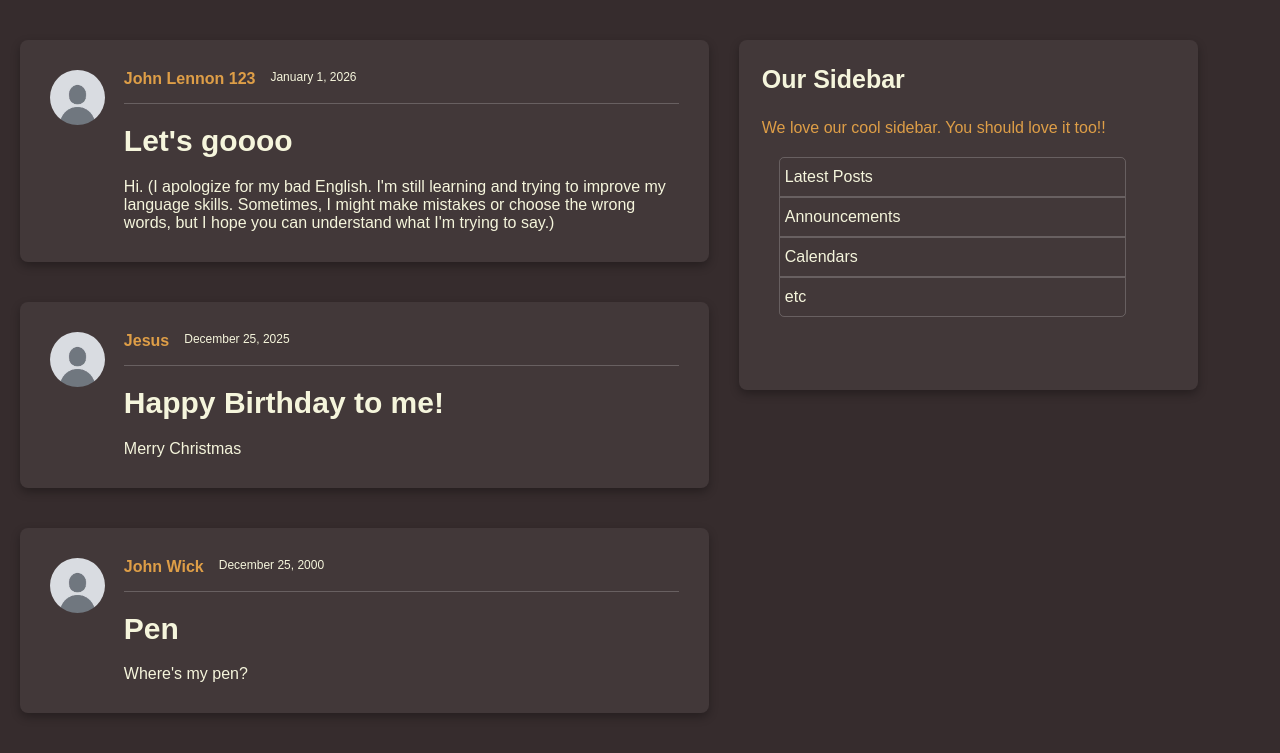
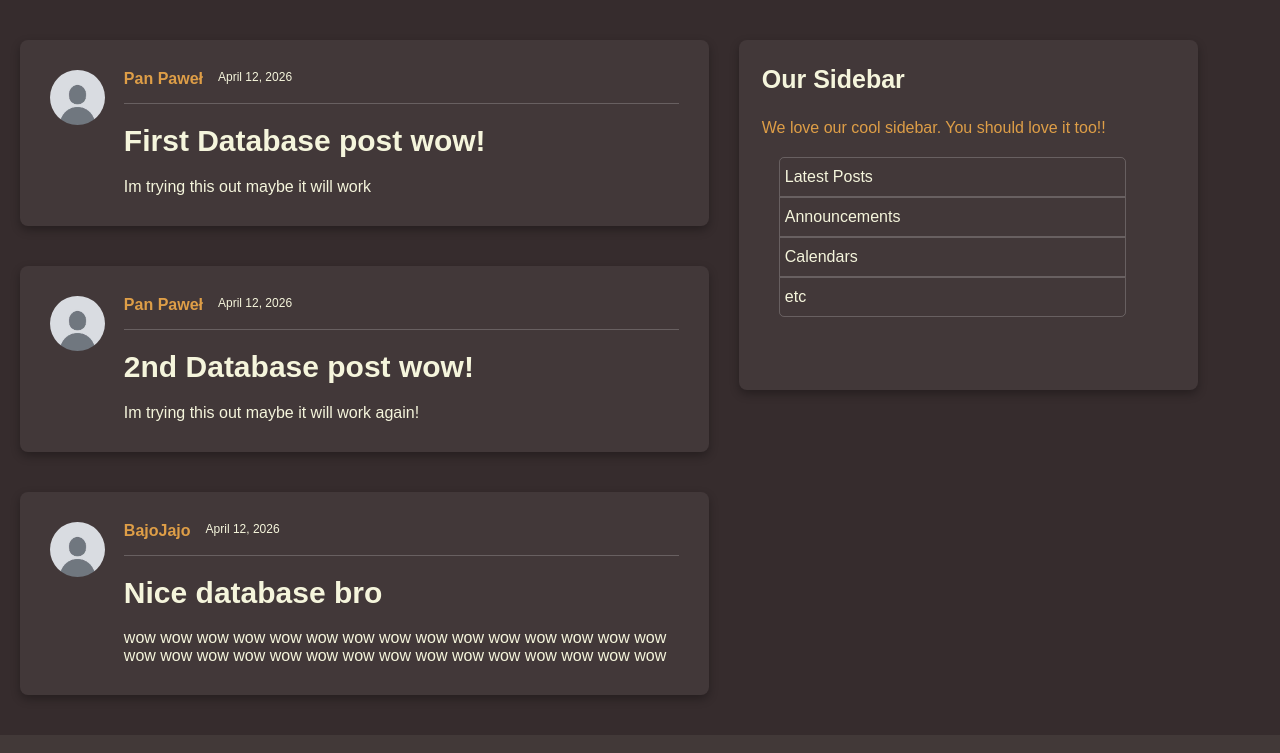
Before and after one commit to mikolajpioro/FullStackApp, a FastAPI app: page /posts in a window 1280 px wide. Shown: the part 82-835 px from the top of the page. Run offline with FastAPI, Linux system fonts and the light colour scheme.

Commit message:
feat: enhance user and post handling with database integration, update templates for user profile images and post dates

```diff
--- a/main.py
+++ b/main.py
@@ -4,7 +4,7 @@ from fastapi.staticfiles import StaticFiles
 from fastapi.exceptions import RequestValidationError
 from fastapi.responses import JSONResponse
 from starlette.exceptions import HTTPException as StarletteHTTPException
-from schemas import PostCreate, PostResponse
+from schemas import PostCreate, PostResponse, UserResponse, UserCreate
 from typing import Annotated
 from sqlalchemy import select
 from sqlalchemy.orm import Session
@@ -22,80 +22,142 @@ app.mount('/media', StaticFiles(directory='static'), name = 'media')
 template = Jinja2Templates(directory='templates')
 
 
-posts: list[dict] = [
-    {
-        "id": 1,
-        "author": "John Lennon 123",
-        "title": "Let's goooo",
-        "content": "Hi. (I apologize for my bad English. I'm still learning and trying to improve my language skills. "
-                "Sometimes, I might make mistakes or choose the wrong words,"
-                " but I hope you can understand what I'm trying to say.)",
-        "date_posted": "January 1, 2026"
-    },
-    {
-        "id": 2,
-        "author": "Jesus",
-        "title": "Happy Birthday to me!",
-        "content": "Merry Christmas",
-        "date_posted": "December 25, 2025"
-    },
-    {
-        "id": 3,
-        "author": "John Wick",
-        "title": "Pen",
-        "content": "Where's my pen?",
-        "date_posted": "December 25, 2000"
-    },
-
-]
-
 @app.get("/", include_in_schema=False, name="home")
-@app.get("/posts", include_in_schema=False ,name="posts")
-def home_page(request: Request):
-    return template.TemplateResponse(request, "home.html", {"posts": posts, "title": "Home"})
+@app.get("/posts", include_in_schema=False, name="posts")
+def home(request: Request, db: Annotated[Session, Depends(get_db)]):
+    result = db.execute(select(models.Post))
+    posts = result.scalars().all()
+    return template.TemplateResponse(
+        request,
+        "home.html",
+        {"posts": posts, "title": home}
+    )
 
 @app.get("/posts/{post_id}", include_in_schema=False)
-def post_page(request: Request, post_id: int):
-    for post in posts:
-        if post.get("id") == post_id:
-            title = post['title'][:50]
-            return template.TemplateResponse(request, "post.html", {"post": post, "title": title})
-    raise HTTPException(status_code=status.HTTP_404_NOT_FOUND, detail="Couldn't find this post")
+def post_page(request: Request, post_id: int, db: Annotated[Session, Depends(get_db)]):
+    result = db.execute(select(models.Post).where(models.Post.id == post_id))
+    post = result.scalars().first()
+    if post:
+        title = post.title[:50]
+        return template.TemplateResponse(
+            request,
+            "post.html",
+            {"post": post, "title": title}
+        )
+    else:
+        raise HTTPException(
+            status_code = status.HTTP_404_NOT_FOUND,
+            detail = "Post not found",
+        )
+
+# add users posts page: 43:08
+
+
+# api endpoints -----------------------------------------------
+
+# adding new users to the the database--------
+@app.post("/api/users", response_model=UserResponse, status_code=status.HTTP_201_CREATED,)
+def create_user(user: UserCreate, db: Annotated[Session, Depends(get_db)]):
+
+    result = db.execute(select(models.User).where(models.User.username == user.username),)
+    existing_user = result.scalars().first()
+
+    if existing_user:
+        raise HTTPException(
+            status_code = status.HTTP_400_BAD_REQUEST,
+            detail = "Username already exists",
+        )
+
+    result = db.execute(select(models.User).where(models.User.email == user.email),)
+    existing_email = result.scalars().first()
+
+    if existing_email:
+        raise HTTPException(
+            status_code = status.HTTP_400_BAD_REQUEST,
+            detail = "Email already exists",
+        )
+
+    new_user = models.User(
+        username = user.username,
+        email = user.email,
+    )
+
+    db.add(new_user)
+    db.commit()
+    db.refresh(new_user)
+
+    return new_user
 
 
 
+@app.get("/api/users/{user_id}", response_model=UserResponse,)
+def get_user(user_id: int, db: Annotated[Session, Depends(get_db)]):
 
-# api endpoints -----------------------------------------------
-@app.get("/api/posts", response_model=list[PostResponse])
-def get_posts():
+    result = db.execute(select(models.User).where(models.User.id == user_id),)
+    user = result.scalars().first()
+
+    if user:
+        return user
+    else: #nwm czy dobrze 39:00
+        raise HTTPException(
+            status_code=status.HTTP_404_NOT_FOUND,
+            detail = "User not found"
+        )
+
+@app.get("/api/users/{user_id}/posts", response_model=list[PostResponse])
+def get_user_posts(user_id: int, db: Annotated[Session, Depends(get_db)]):
+    result = db.execute(select(models.User).where(models.User.id == user_id))
+    user = result.scalars().first()
+    if not user:
+        raise HTTPException(
+            status_code = status.HTTP_404_NOT_FOUND,
+            detail = "User not found"
+        )
+
+    result = db.execute(select(models.Post).where(models.Post.user_id == user_id))
+    posts = result.scalars().all()
     return posts
 
-@app.get("/api/posts/{post_id}", response_model=PostResponse)
-def get_post(post_id: int):
-    for post in posts:
-        if post.get("id") == post_id:
-            return post
-    raise HTTPException(status_code=status.HTTP_404_NOT_FOUND, detail="Couldn't find this post")
+
+# adding new users to the the database--------
+
+@app.get("/api/posts", response_model=list[PostResponse])
+def get_posts(db: Annotated[Session, Depends(get_db)]):
+    result = db.execute(select(models.Post))
+    posts = result.scalars().all()
+    return posts
 
 @app.post("/api/posts", response_model=PostResponse, status_code=status.HTTP_201_CREATED,)
-def create_post(post: PostCreate):
-    new_id = 0
-    if posts:
-        ids = []
-        for p in posts:
-            ids.append(p["id"])
-        new_id = max(ids) + 1
+def create_post(post: PostCreate, db: Annotated[Session, Depends(get_db)]):
+    result = db.execute(select(models.User).where(models.User.id == post.user_id))
+    user = result.scalars().first()
+    if not user:
+        raise HTTPException(
+            status_code = status.HTTP_404_NOT_FOUND,
+            detail = "User not found",
+        )
+    new_post = models.Post(
+        title = post.title,
+        content = post.content,
+        user_id = post.user_id,
+    )
+    db.add(new_post)
+    db.commit()
+    db.refresh(new_post)
+    return new_post
+
+@app.get("/api/posts/{post_id}", response_model = PostResponse)
+def get_post(post_id: int, db: Annotated[Session, Depends(get_db)]):
+    result = db.execute(select(models.Post).where(models.Post.id == post_id))
+    post = result.scalars().first()
+    if post:
+        return post
     else:
-        new_id = 1
-    new_post = {
-        "id": new_id,
-        "author": post.author,
-        "title": post.title,
-        "content": post.content,
-        "date_posted": "December 25, 2026",
-    }
-    posts.append(new_post)
-    return new_post
+        raise HTTPException(
+            status_code = status.HTTP_404_NOT_FOUND,
+            detail = "Post not found"
+        )
+
 # --------------------------------------------------------
 
 # Error handling -----------------------------------------
--- a/templates/home.html
+++ b/templates/home.html
@@ -3,11 +3,11 @@
     {% for info in posts %}
         <div class="container">
             <div class="full_post">
-                <img class="profile_pic" src="{{ url_for('static', path='profile_pics/defaultavatar.jpg') }}" alt="A profile picture of {{ info.author }}">
+                <img class="profile_pic" src="{{ info.author.image_path }}" alt="A profile picture of {{ info.author.username }}">
                 <div class="post-content">
                 <div class="author-and-date">
-                    <a class="author" href="#">{{ info.author }}</a>
-                    <small class="date_posted">{{ info.date_posted }}</small>
+                    <a class="author" href="#">{{ info.author.username }}</a>
+                    <small class="date_posted">{{ info.date_posted.strftime('%B %d, %Y') }}</small>
                 </div>
                 <hr class="post-line">
                 <h2>
@@ -19,3 +19,5 @@
         </div>
     {% endfor %}
 {% endblock content %}
+
+<!-- i need to add the users posts page!!! 50:30  on my line 9-->
--- a/templates/post.html
+++ b/templates/post.html
@@ -2,11 +2,11 @@
 {% block content %}
         <div class="container">
             <div class="full_post">
-                <img class="profile_pic" src="{{ url_for('static', path='profile_pics/defaultavatar.jpg') }}" alt="A profile picture of {{ post.author }}">
+                <img class="profile_pic" src="{{ post.author.image_path }}" alt="A profile picture of {{ post.author.username }}">
                 <div class="post-content">
                 <div class="author-and-date">
                     <a class="author" href="#">{{ post.author }}</a>
-                    <small class="date_posted">{{ post.date_posted }}</small>
+                    <small class="date_posted">{{ post.date_posted.strftime('%B %d, %Y') }}</small>
                 </div>
                 <hr class="post-line">
                 <h2>
```
Also changed, not shown: blog.db.
